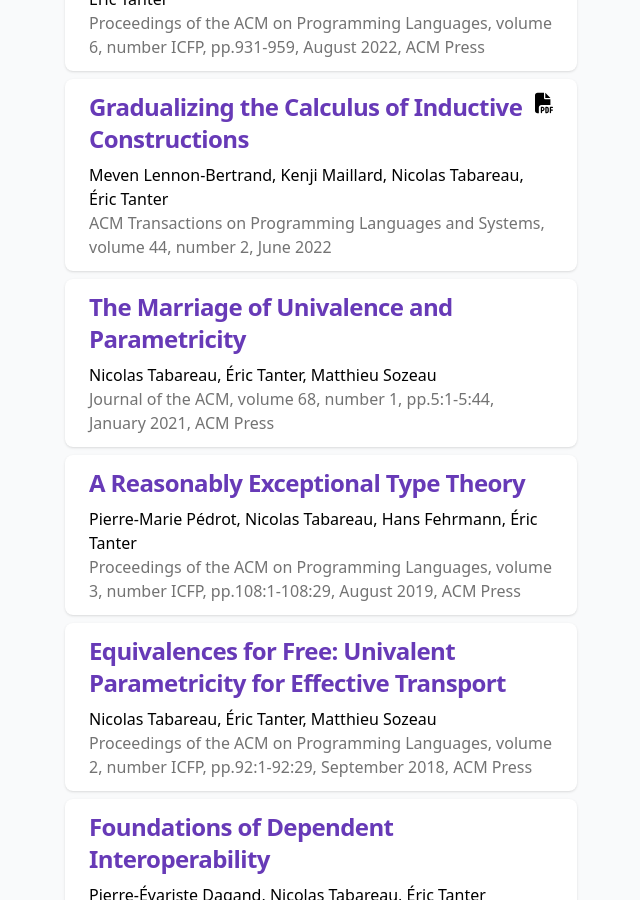
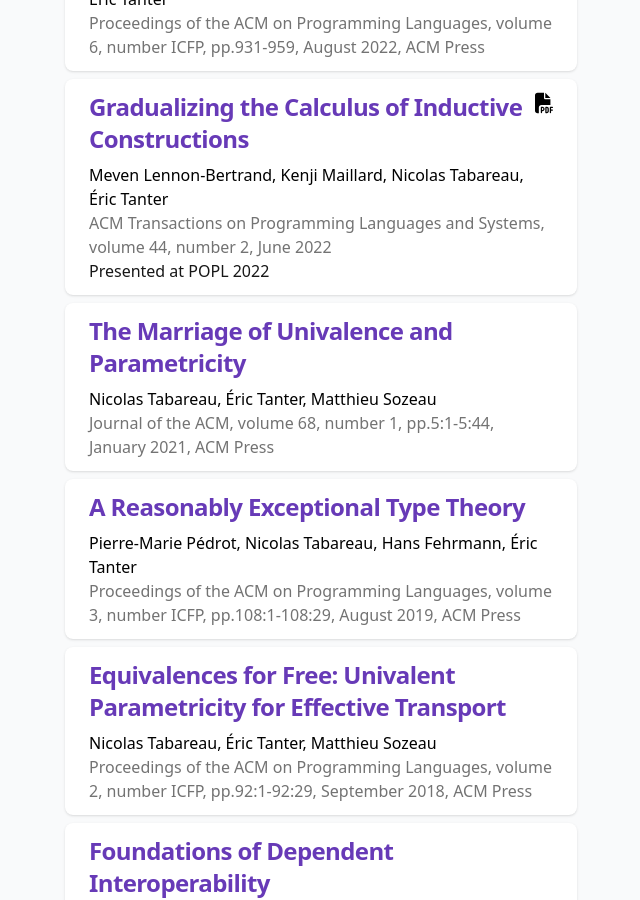
Before and after one commit to pleiad/grapa-website, a Jekyll site: the page built from publications.html, in a window 1280 px wide and 900 px high, scrolled down 401 px. Shown: the whole window, without its empty margins (319-959 px from the left). Built offline with Jekyll 4.4.1, drawn with Linux system fonts in a browser that asks for light colours; nearby versions of some CDN libraries; some web fonts are replaced.

Commit message:
notes field in publications

```diff
--- a/_data/previous_publications.yml
+++ b/_data/previous_publications.yml
@@ -6,6 +6,7 @@
   conference-url: https://icfp22.sigplan.org/
   pdf: http://pleiad.dcc.uchile.cl/papers/2022/maillardAl-icfp2022.pdf
   doi: http://google.com
+  notes:
 
 - name: Gradualizing the Calculus of Inductive Constructions
   year: 2022
@@ -15,35 +16,41 @@
   conference-url: https://dl.acm.org/journal/toplas
   pdf: http://pleiad.dcc.uchile.cl/papers/2022/lennonAl-toplas2022.pdf
   doi: http://google.com
-
+  notes: Presented at POPL 2022
 
 - name: The Marriage of Univalence and Parametricity
   year: 2021
   authors: Nicolas Tabareau, Éric Tanter, Matthieu Sozeau
   conference: Journal of the ACM, volume 68, number 1, pp.5:1-5:44, January 2021, ACM Press
+  notes:
 
 - name: A Reasonably Exceptional Type Theory
   year: 2019
   authors: Pierre-Marie Pédrot, Nicolas Tabareau, Hans Fehrmann, Éric Tanter
   conference: Proceedings of the ACM on Programming Languages, volume 3, number ICFP, pp.108:1-108:29, August 2019, ACM Press
+  notes:
 
 - name: "Equivalences for Free: Univalent Parametricity for Effective Transport"
   year: 2018
   authors: Nicolas Tabareau, Éric Tanter, Matthieu Sozeau
   conference: Proceedings of the ACM on Programming Languages, volume 2, number ICFP, pp.92:1-92:29, September 2018, ACM Press
   notes: Distinguished Paper Award - superseded by JACM article "The Marriage of Univalence and Parametricity" (2021)
+  notes:
 
 - name: Foundations of Dependent Interoperability
   year: 2018
   authors: Pierre-Évariste Dagand, Nicolas Tabareau, Éric Tanter
   conference: Journal of Functional Programming, volume 28, pp.9:1-9:44, 2018, Cambridge University Press
+  notes:
 
 - name: Partial Type Equivalences for Verified Dependent Interoperability
   year: 2016
   authors: Pierre-Evariste Dagand, Nicolas Tabareau, Éric Tanter
   conference: Proceedings of the 21st ACM SIGPLAN Conference on Functional Programming (ICFP 2016), pp.298-310, Nara, Japan, September 2016, ACM Press
+  notes:
 
 - name: Gradual Certified Programming in Coq
   year: 2015
   authors: Éric Tanter, Nicolas Tabareau
   conference: Proceedings of the 11th ACM Dynamic Languages Symposium (DLS 2015), pp.26-40, Pittsburgh, PA, USA, October 2015, ACM Press
+  notes:
--- a/_includes/publication-list.html
+++ b/_includes/publication-list.html
@@ -18,7 +18,10 @@
     </div>
     <div class="flex flex-col">
       <span class="authors--publication">{{publication.authors}}</span>
-      <span class="{{ site.palette.text.light }}">{{publication.conference}}</span>
+      <span class="{{ site.palette.text.light }}"
+        >{{publication.conference}}</span
+      >
+      <span class="{{ site.palette.text.dark }}">{{publication.notes}}</span>
     </div>
   </li>
   {% endfor %}
```
